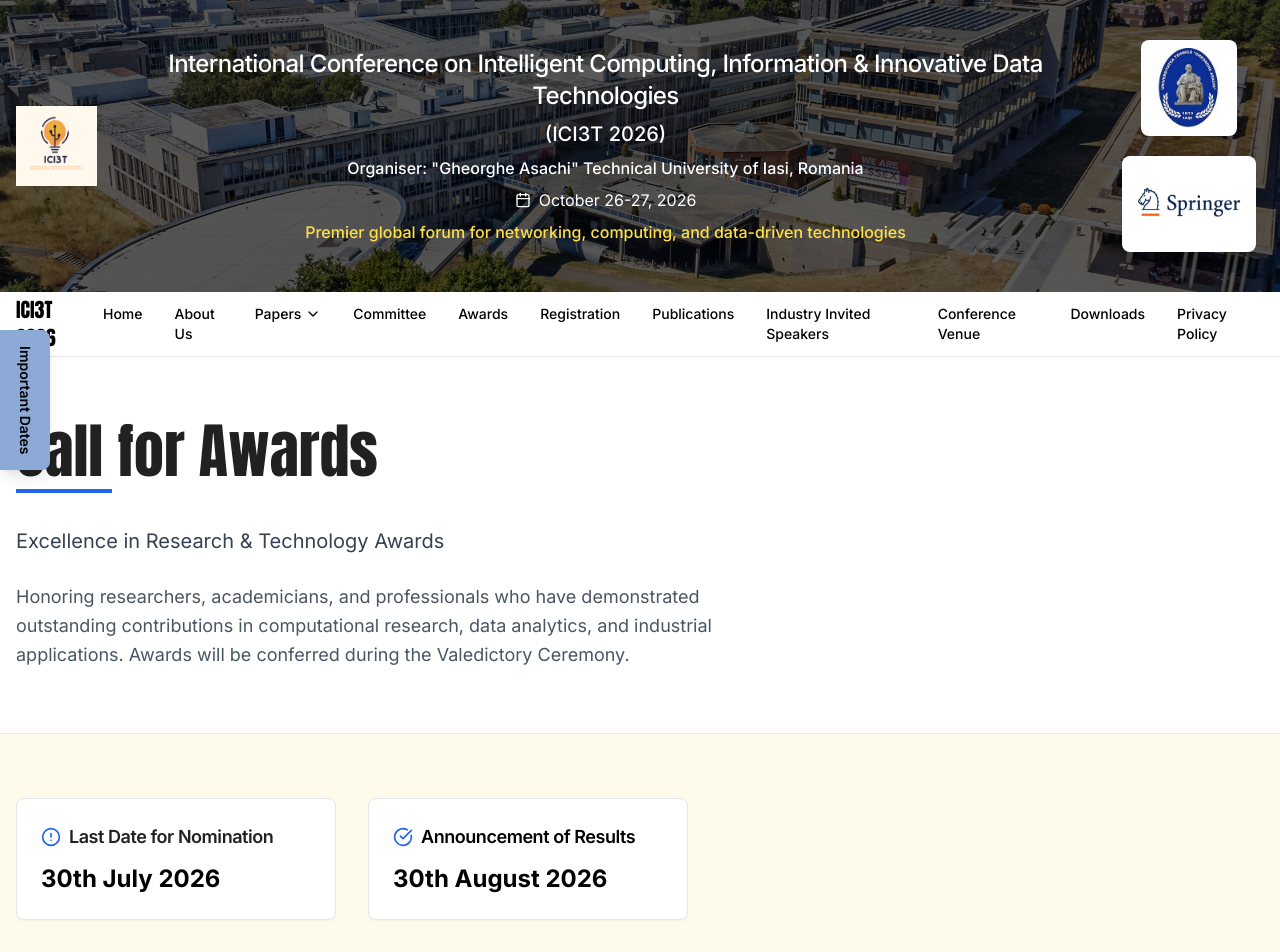
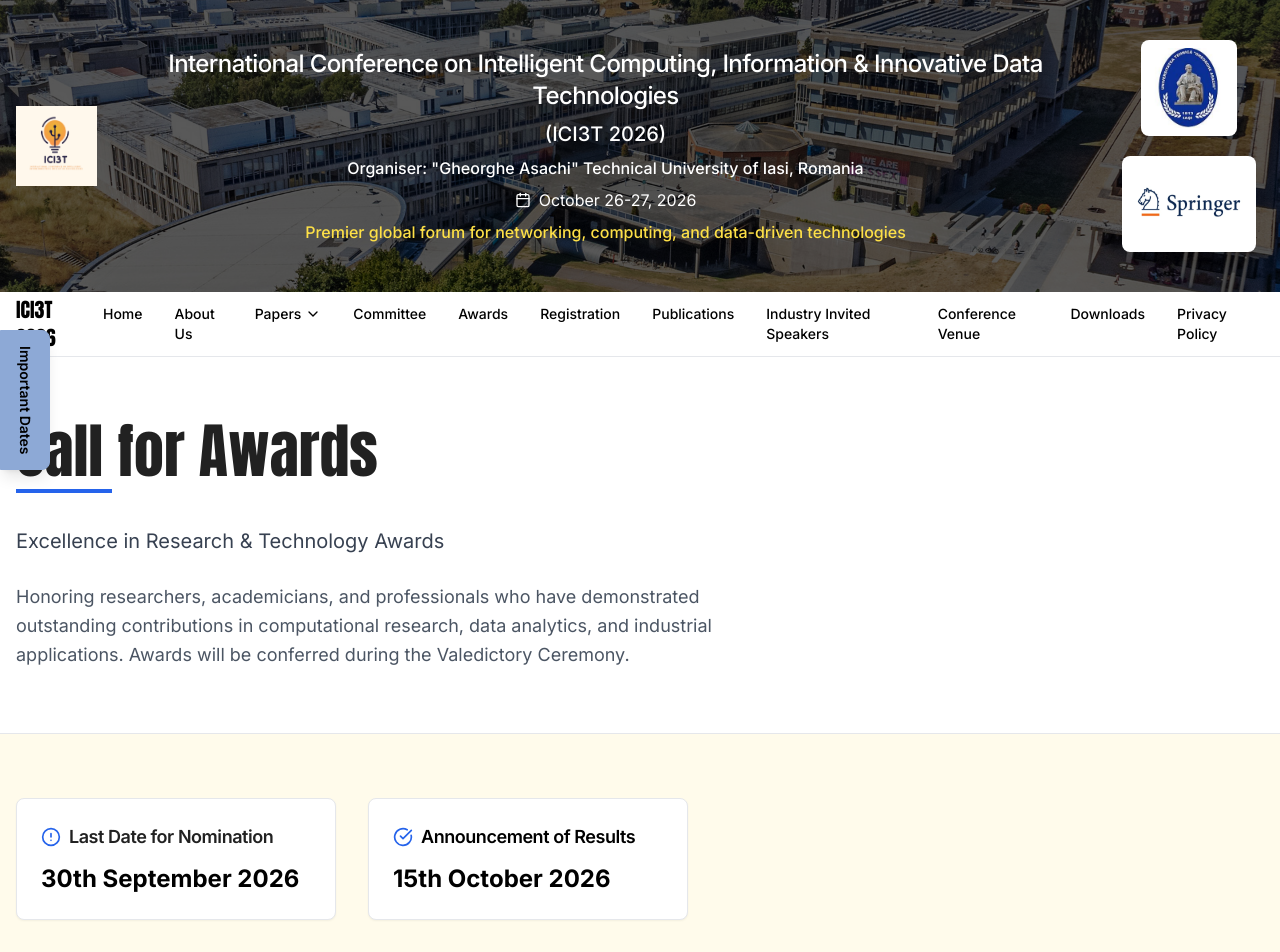
Before and after one commit to techyavii/ICI3T-2026, a React (Vite) app: page /awards in a window 1280 px wide. Shown: the top 952 px of the page. Built offline with nearby package versions, Linux system fonts and the light colour scheme.

Commit message:
change dates

```diff
--- a/src/pages/Awards.tsx
+++ b/src/pages/Awards.tsx
@@ -304,7 +304,7 @@ const specialRecognitionAwards = [
                 </CardTitle>
               </CardHeader>
               <CardContent>
-                <p className="text-2xl font-bold text-black">30th July 2026</p>
+                <p className="text-2xl font-bold text-black">30th September 2026</p>
               </CardContent>
             </Card>
             <Card className="border border-gray-200 bg-white shadow-sm">
@@ -315,7 +315,7 @@ const specialRecognitionAwards = [
                 </CardTitle>
               </CardHeader>
               <CardContent>
-                <p className="text-2xl font-bold text-black">30th August 2026</p>
+                <p className="text-2xl font-bold text-black">15th October 2026</p>
               </CardContent>
             </Card>
           </div>
```
